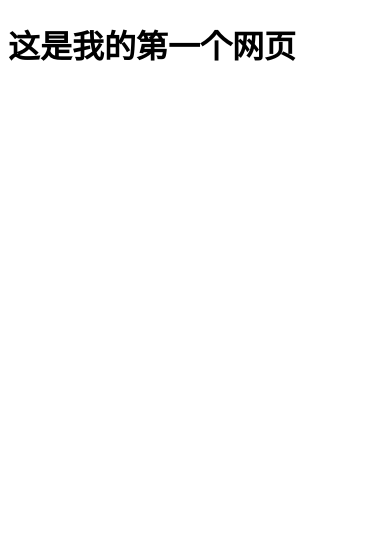
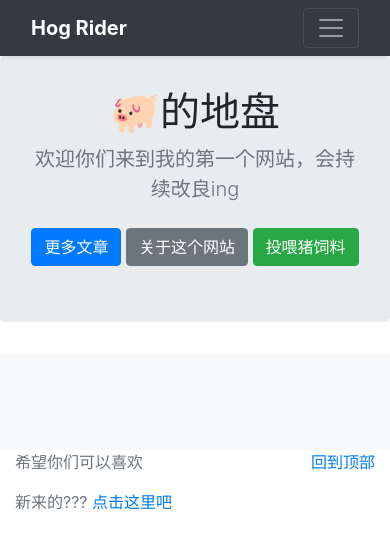
Before and after one commit to 7tosmoke/geren, a Django app: page / in a window 390 px wide. Shown: the top 549 px of the page. Run offline with Django 3.2, Linux system fonts and the light colour scheme; data that the repository does not hold is empty; some libraries are stand-ins or nearby versions.

Commit message:
把个人网站的网页完善
增加了自己的元素

```diff
--- a/templates/home.html
+++ b/templates/home.html
@@ -1,14 +1,115 @@
-<!DOCTYPE html>
+<!doctype html>
 <html lang="en">
-<head>
-    <meta charset="UTF-8">
-    <title>Welcome</title>
-</head>
-<body>
-<h1>这是我的第一个网页</h1>
-{% for gallery in gallerys.all %}
-    {{ gallery.description }}
-    <img src="{{ gallery.image.url }}" alt="">
-{% endfor %}
-</body>
+  <head>
+    <meta charset="utf-8">
+    <meta name="viewport" content="width=device-width, initial-scale=1, shrink-to-fit=no">
+    <meta name="description" content="">
+    <meta name="author" content="Mark Otto, Jacob Thornton, and Bootstrap contributors">
+    <meta name="generator" content="Jekyll v3.8.5">
+    <title>欢迎来到🐖的地盘</title>
+
+    <link rel="canonical" href="https://getbootstrap.com/docs/4.3/examples/album/">
+
+    <!-- Bootstrap core CSS -->
+<link rel="stylesheet" href="https://stackpath.bootstrapcdn.com/bootstrap/4.3.1/css/bootstrap.min.css" integrity="sha384-ggOyR0iXCbMQv3Xipma34MD+dH/1fQ784/j6cY/iJTQUOhcWr7x9JvoRxT2MZw1T" crossorigin="anonymous">
+
+
+    <style>
+      .bd-placeholder-img {
+        font-size: 1.125rem;
+        text-anchor: middle;
+        -webkit-user-select: none;
+        -moz-user-select: none;
+        -ms-user-select: none;
+        user-select: none;
+      }
+
+      @media (min-width: 768px) {
+        .bd-placeholder-img-lg {
+          font-size: 3.5rem;
+        }
+      }
+    </style>
+    <!-- Custom styles for this template -->
+    <link href="album.css" rel="stylesheet">
+  </head>
+  <body>
+    <header>
+  <div class="collapse bg-dark" id="navbarHeader">
+    <div class="container">
+      <div class="row">
+        <div class="col-sm-8 col-md-7 py-4">
+          <h4 class="text-white">关于</h4>
+          <p class="text-muted">第一次尝试中</p>
+        </div>
+        <div class="col-sm-4 offset-md-1 py-4">
+          <h4 class="text-white">联系</h4>
+          <ul class="list-unstyled">
+            <li><h6 href="#" class="text-white">QQ:929434413</h6></li>
+              <li><h6 href="#" class="text-white">微信:hh929434413</h6></li>
+              <li><h6 href="#" class="text-white">工作邮箱:zch7tosmoke@whut.edu.cn</h6></li>
+          </ul>
+        </div>
+      </div>
+    </div>
+  </div>
+  <div class="navbar navbar-dark bg-dark shadow-sm">
+    <div class="container d-flex justify-content-between">
+      <a href="#" class="navbar-brand d-flex align-items-center">
+        <!--<svg xmlns="http://www.w3.org/2000/svg" width="20" height="20" fill="none" stroke="currentColor" stroke-linecap="round" stroke-linejoin="round" stroke-width="2" aria-hidden="true" class="mr-2" viewBox="0 0 24 24" focusable="false"><path d="M23 19a2 2 0 0 1-2 2H3a2 2 0 0 1-2-2V8a2 2 0 0 1 2-2h4l2-3h6l2 3h4a2 2 0 0 1 2 2z"/><circle cx="12" cy="13" r="4"/></svg>-->
+        <strong>Hog Rider</strong>
+      </a>
+      <button class="navbar-toggler" type="button" data-toggle="collapse" data-target="#navbarHeader" aria-controls="navbarHeader" aria-expanded="false" aria-label="Toggle navigation">
+        <span class="navbar-toggler-icon"></span>
+      </button>
+    </div>
+  </div>
+</header>
+
+<main role="main">
+
+  <section class="jumbotron text-center">
+    <div class="container">
+      <h1 class="jumbotron-heading">🐖的地盘</h1>
+      <p class="lead text-muted">欢迎你们来到我的第一个网站，会持续改良ing</p>
+      <p>
+        <a href="#" class="btn btn-primary my-2">更多文章</a>
+        <a href="#" class="btn btn-secondary my-2">关于这个网站</a>
+        <a href="#" class="btn btn-success my-2">投喂猪饲料</a>
+      </p>
+    </div>
+  </section>
+
+  <div class="album py-5 bg-light">
+    <div class="container">
+
+      <div class="row">
+          {% for gallery in gallerys.all %}
+          <div class="col-md-4">
+          <div class="card mb-4 shadow-sm">
+            <img class="bd-placeholder-img card-img-top" src="{{ gallery.image.url }}">
+            <div class="card-body">
+              <p class="card-text">{{ gallery.description }}</p>
+            </div>
+          </div>
+        </div>
+          {% endfor %}
+      </div>
+    </div>
+  </div>
+
+</main>
+
+<footer class="text-muted">
+  <div class="container">
+    <p class="float-right">
+      <a href="#">回到顶部</a>
+    </p>
+    <p>希望你们可以喜欢</p>
+    <p>新来的??? <a href="">点击这里吧</a></p>
+  </div>
+</footer>
+    <script src="https://code.jquery.com/jquery-3.3.1.slim.min.js" integrity="sha384-q8i/X+965DzO0rT7abK41JStQIAqVgRVzpbzo5smXKp4YfRvH+8abtTE1Pi6jizo" crossorigin="anonymous"></script>
+    <script src="https://cdnjs.cloudflare.com/ajax/libs/popper.js/1.14.7/umd/popper.min.js" integrity="sha384-UO2eT0CpHqdSJQ6hJty5KVphtPhzWj9WO1clHTMGa3JDZwrnQq4sF86dIHNDz0W1" crossorigin="anonymous"></script>
+    <script src="https://stackpath.bootstrapcdn.com/bootstrap/4.3.1/js/bootstrap.min.js" integrity="sha384-JjSmVgyd0p3pXB1rRibZUAYoIIy6OrQ6VrjIEaFf/nJGzIxFDsf4x0xIM+B07jRM" crossorigin="anonymous"></script></body>
 </html>
```
